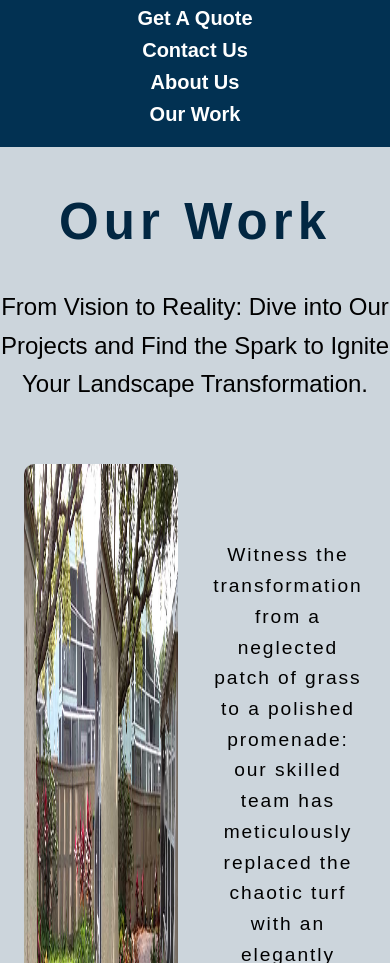
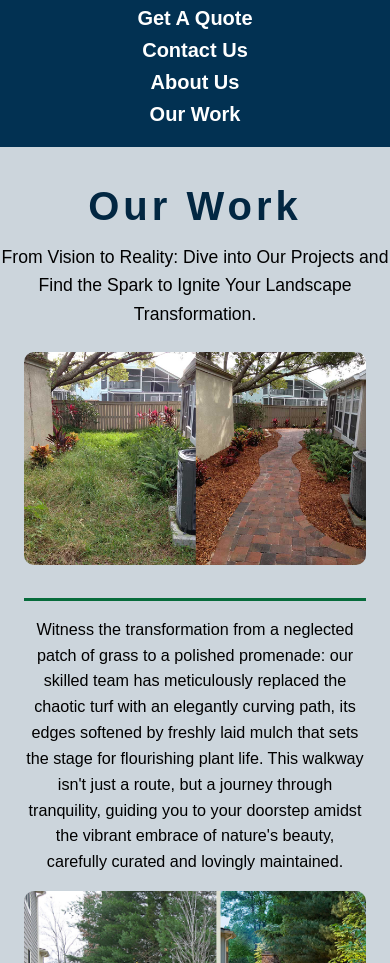
Before and after one commit to Connerr14/etmanskie-landscaping-web, a plain HTML site: page structure/seeOurWork.html in a window 390 px wide. Shown: the part 137-1100 px from the top of the page. Drawn offline with nearby package versions, Linux system fonts and the light colour scheme.

Commit message:
Added media queries to our work page

```diff
--- a/styles/style.css
+++ b/styles/style.css
@@ -612,3 +612,46 @@ footer p {
 #seeOurWork footer a {
   margin-left: 2%;
 }
+
+/* Media queryies for the "our work" page */
+
+/* Small Mobile Devices (≤320px) */
+@media (max-width: 768px) {
+  #seeOurWork #gridContainer {
+    display: flex;
+    flex-direction: column;
+  }
+  #seeOurWork #gridContainer p {
+    font-size: 1.01em;
+    margin-top: 1em;
+    letter-spacing: normal;
+    /* Add border top black */
+    border-top: 3px solid #066B3B;
+    padding-top: 1em;
+  }
+
+  #seeOurWork main p:nth-of-type(1) {
+    margin-bottom: auto;
+    font-size: 1.1em;
+    margin-top: 0.3em;
+  }
+
+  #seeOurWork h1 {
+    font-size: 2.5em;
+    margin-bottom: 0;
+  }
+}
+
+@media (min-width: 769px) and (max-width: 1024px), (orientation: landscape){
+  #seeOurWork #gridContainer p {
+    margin-top: 0;
+  }
+}
+
+@media (min-width: 1024px) {
+  #seeOurWork #gridContainer p {
+    font-size: 1.3em;
+    /* Add more line height */
+    line-height: 2.0;
+  }
+}
```
